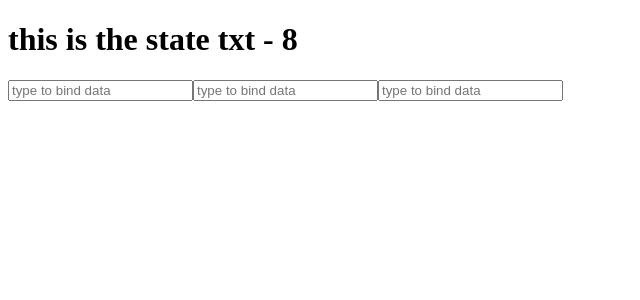
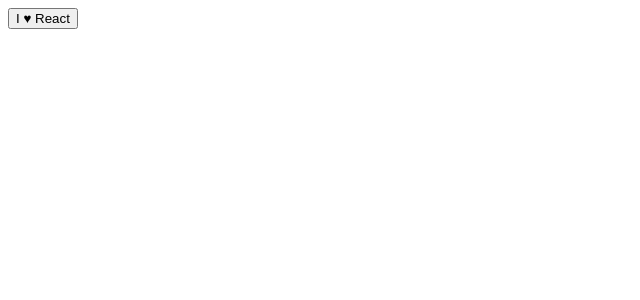
Before and after one commit to TonyTran0209/create-react-app, a React (Create React App) app: page / in a window 1280 px wide. Shown: the top 300 px of the page, without its empty margins (0-640 px from the left). Built offline with nearby package versions, Linux system fonts and the light colour scheme.

Commit message:
7. Access Nested Data with Reacts props.children https://egghead.io/lessons/react-accessing-child-properties
Nested component

```diff
--- a/src/App.js
+++ b/src/App.js
@@ -33,32 +33,17 @@
 */
 
 class App extends React.Component {
-    constructor() {
-        super(); // this is context within this component
-        this.state = {
-            txt: 'this is the state txt',
-            no: 8
-        }
-    }
-
-    update(e) {
-        this.setState({txt: e.target.value})
-    }
-
     render() {
-        return (
-            <div>
-                <h1>{this.state.txt} - {this.state.no}</h1>
-
-                <Widget update={this.update.bind(this)} />
-                <Widget update={this.update.bind(this)} />
-                <Widget update={this.update.bind(this)} />
-            </div>
-        )
+        return <Button>I <Heart /> React</Button>
     }
 }
 
-const Widget = (props) =>
-    <input type='text' onChange={props.update} placeholder='type to bind data' />
+class Heart extends React.Component {
+    render() {
+        return <span>&hearts;</span>
+    }
+}
+
+const Button = (props) => <button>{props.children}</button>
 
 export default App
```
